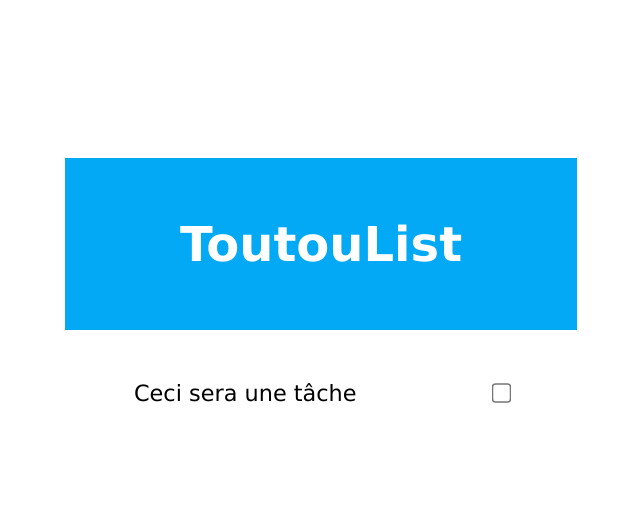
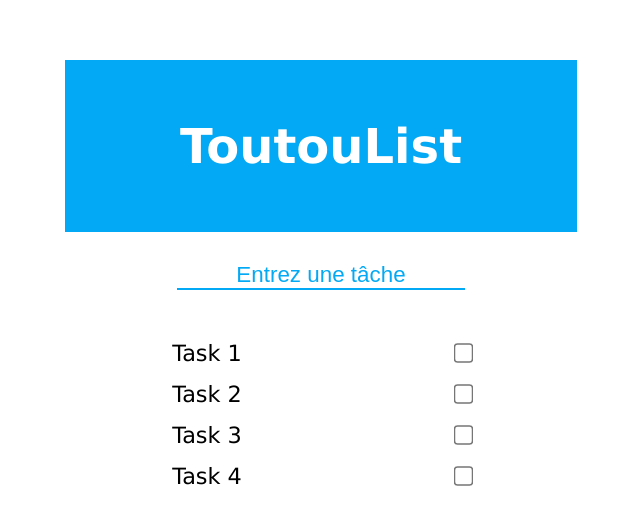
Before and after one commit to Alexandre-Vernet/ToutouList, a plain HTML site: page index.html in a window 1280 px wide. Shown: the part 118-645 px from the top of the page, without its empty margins (319-959 px from the left). Drawn offline with Linux system fonts and the light colour scheme.

Commit message:
Edit design

```diff
--- a/index.html
+++ b/index.html
@@ -15,8 +15,23 @@
     <div class="container">
         <div class="list">
             <h1>ToutouList</h1>
+            <div class="addTask">
+                <input type="text" id="taskToAdd" placeholder="Entrez une tâche">
+            </div>
             <div class="task">
-                <p>Ceci sera une tâche</p>
+                <p>Task 1</p>
+                <input type="checkbox" id="">
+            </div>
+            <div class="task">
+                <p>Task 2</p>
+                <input type="checkbox" id="">
+            </div>
+            <div class="task">
+                <p>Task 3</p>
+                <input type="checkbox" id="">
+            </div>
+            <div class="task">
+                <p>Task 4</p>
                 <input type="checkbox" id="">
             </div>
         </div>
--- a/main.css
+++ b/main.css
@@ -7,7 +7,7 @@
 }
 body
 {
-    font-family: Verdana, Geneva, Tahoma, sans-serif;
+    font-family: 'Verdana', Geneva, Tahoma, sans-serif;
 }
 .container
 {
@@ -29,7 +29,6 @@ body
     padding: 1.3em;
     /* background: red; */
 }
-
 .container .list h1
 {
     font-size: 3em;
@@ -38,9 +37,32 @@ body
     font-weight: 700;
     padding: 1.2em 2.4em;
     text-align: center;
+}
+
+
+/* Add Task */
+.container .list .addTask
+{
+    margin-top: 30px;
     margin-bottom: 50px;
 }
+.container .list .addTask input[type="text"]
+{
+    font-size: 1.4em;
+    color: #03a9f4;
+    outline: none;
+    border: none;
+    border-bottom: 2px solid #03a9f4;
+    text-align: center;
+}
+.container .list .addTask input[type="text"]::placeholder
+{
+    color: #03a9f4;
+}
 
+
+
+/* Display list of task */
 .container .list .task
 {
     width: 100%;
@@ -48,6 +70,7 @@ body
     justify-content: space-around;
     flex-wrap: wrap;
     flex-direction: row;
+    margin-bottom: 15px;
 }
 
 .container .list .task p
```
